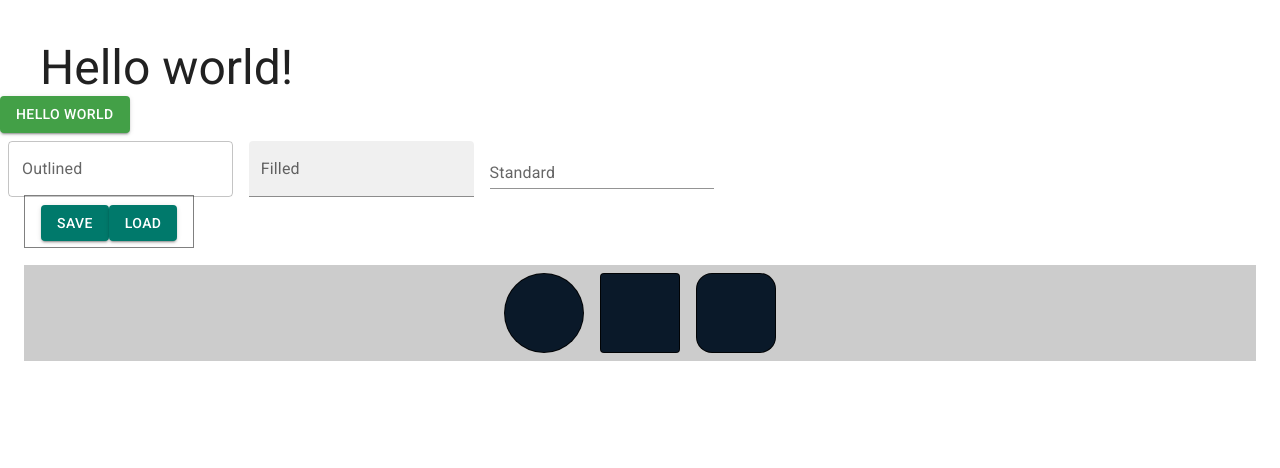
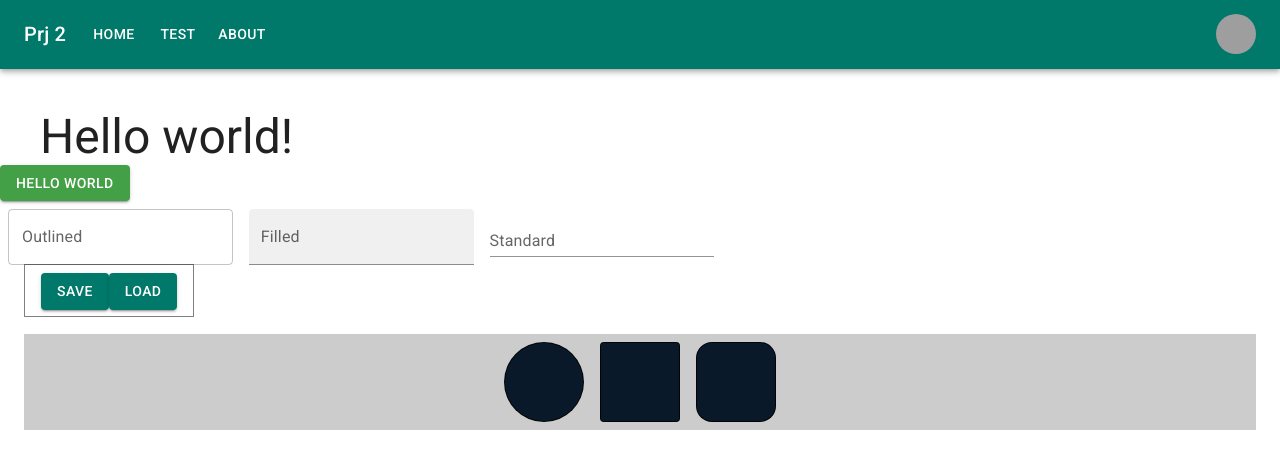
Before and after one commit to stamovm/practice2, a React (Create React App) app in the folder prj2/: page /test in a window 1280 px wide. Shown: the top 468 px of the page. Built offline with nearby package versions, Linux system fonts and the light colour scheme; grey boxes are pictures that could not be loaded.

Commit message:
Added Navigation

```diff
--- a/prj2/src/App.jsx
+++ b/prj2/src/App.jsx
@@ -1,15 +1,14 @@
 import React from 'react'
 import CssBaseline from '@mui/material/CssBaseline'
-import Button from '@mui/material/Button'
-import Typography from '@mui/material/Typography'
-import Box from '@mui/material/Box'
-import TextField from '@mui/material/TextField'
+
 import { Routes, Route, Link } from 'react-router-dom'
 
 import { createTheme, ThemeProvider } from '@mui/material/styles'
 import { green, teal } from '@mui/material/colors'
 
+import NavBar from './components/NavBar'
 import Home from './components/Home'
+import Test from './components/Test'
 
 const theme = createTheme({
   palette: {
@@ -21,65 +20,17 @@
     },
   },
 })
-const commonStyles = {
-  bgcolor: '#0a1929',
-  borderColor: 'text.primary',
-  m: 1,
-  border: 1,
-  width: '5rem',
-  height: '5rem',
-}
 
 const App = () => {
   return (
     <ThemeProvider theme={theme}>
       <CssBaseline />
+      <NavBar />
       <main>
-        <Typography variant="h3" mt={5} ml={5}>
-          {' '}
-          Hello world!
-        </Typography>
-        <Button
-          variant="contained"
-          color="secondary"
-          onClick={() => {
-            alert('clicked')
-          }}
-        >
-          Hello World
-        </Button>
-        <Box
-          component="form"
-          sx={{
-            '& > :not(style)': { m: 1, width: '25ch' },
-          }}
-          noValidate
-          autoComplete="off"
-        >
-          <TextField id="outlined-basic" label="Outlined" variant="outlined" />
-          <TextField id="filled-basic" label="Filled" variant="filled" />
-          <TextField id="standard-basic" label="Standard" variant="standard" />
-        </Box>
-        <Box component="span" sx={{ p: 2, m: 3, border: '1px solid grey' }}>
-          <Button variant="contained">Save</Button>
-          <Button variant="contained">load</Button>
-        </Box>
-        <Box
-          sx={{
-            display: 'flex',
-            justifyContent: 'center',
-            m: 3,
-            backgroundColor: '#ccc',
-          }}
-        >
-          <Box sx={{ ...commonStyles, borderRadius: '50%' }} />
-          <Box sx={{ ...commonStyles, borderRadius: 1 }} />
-          <Box sx={{ ...commonStyles, borderRadius: '16px' }} />
-
-          <Routes>
-            <Route path="/" element={<Home />} />
-          </Routes>
-        </Box>
+        <Routes>
+          <Route path="/" element={<Home />} />
+          <Route path="/test" element={<Test />} />
+        </Routes>
       </main>
     </ThemeProvider>
   )
--- /dev/null
+++ b/prj2/src/components/NavBar.jsx
@@ -0,0 +1,146 @@
+import * as React from 'react'
+import AppBar from '@mui/material/AppBar'
+import Box from '@mui/material/Box'
+import Toolbar from '@mui/material/Toolbar'
+import IconButton from '@mui/material/IconButton'
+import Typography from '@mui/material/Typography'
+import Menu from '@mui/material/Menu'
+import MenuIcon from '@mui/icons-material/Menu'
+import Container from '@mui/material/Container'
+import Avatar from '@mui/material/Avatar'
+import Button from '@mui/material/Button'
+import Tooltip from '@mui/material/Tooltip'
+import MenuItem from '@mui/material/MenuItem'
+import { useNavigate } from 'react-router-dom'
+
+const pages = ['Home', 'Test', 'About']
+const settings = ['Account', 'Dashboard', 'Logout']
+
+const NavBar = () => {
+  const [anchorElNav, setAnchorElNav] = React.useState(null)
+  const [anchorElUser, setAnchorElUser] = React.useState(null)
+  let navigate = useNavigate()
+
+  const handleOpenNavMenu = (event) => {
+    setAnchorElNav(event.currentTarget)
+  }
+  const handleOpenUserMenu = (event) => {
+    setAnchorElUser(event.currentTarget)
+  }
+
+  const handleCloseNavMenu = (event) => {
+    let myNav = event.currentTarget.innerText.toLowerCase()
+    console.log('clck', myNav)
+    if (myNav === 'home') navigate('/')
+    else navigate('/' + myNav)
+    setAnchorElNav(null)
+  }
+
+  const handleCloseUserMenu = () => {
+    setAnchorElUser(null)
+  }
+
+  return (
+    <AppBar position="static">
+      <Container maxWidth="xl">
+        <Toolbar disableGutters>
+          <Typography
+            variant="h6"
+            noWrap
+            component="div"
+            sx={{ mr: 2, display: { xs: 'none', md: 'flex' } }}
+          >
+            Prj 2
+          </Typography>
+
+          <Box sx={{ flexGrow: 1, display: { xs: 'flex', md: 'none' } }}>
+            <IconButton
+              size="large"
+              aria-label="account of current user"
+              aria-controls="menu-appbar"
+              aria-haspopup="true"
+              onClick={handleOpenNavMenu}
+              color="inherit"
+            >
+              <MenuIcon />
+            </IconButton>
+            <Menu
+              id="menu-appbar"
+              anchorEl={anchorElNav}
+              anchorOrigin={{
+                vertical: 'bottom',
+                horizontal: 'left',
+              }}
+              keepMounted
+              transformOrigin={{
+                vertical: 'top',
+                horizontal: 'left',
+              }}
+              open={Boolean(anchorElNav)}
+              onClose={handleCloseNavMenu}
+              sx={{
+                display: { xs: 'block', md: 'none' },
+              }}
+            >
+              {pages.map((page) => (
+                <MenuItem key={page} onClick={handleCloseNavMenu}>
+                  <Typography textAlign="center">{page}</Typography>
+                </MenuItem>
+              ))}
+            </Menu>
+          </Box>
+          <Typography
+            variant="h6"
+            noWrap
+            component="div"
+            sx={{ flexGrow: 1, display: { xs: 'flex', md: 'none' } }}
+          >
+            Prj 2
+          </Typography>
+          <Box sx={{ flexGrow: 1, display: { xs: 'none', md: 'flex' } }}>
+            {pages.map((page) => (
+              <Button
+                key={page}
+                onClick={handleCloseNavMenu}
+                sx={{ my: 2, color: 'white', display: 'block' }}
+              >
+                {page}
+              </Button>
+            ))}
+          </Box>
+
+          <Box sx={{ flexGrow: 0 }}>
+            <Tooltip title="Open settings">
+              <IconButton onClick={handleOpenUserMenu} sx={{ p: 0 }}>
+                <Avatar alt="Remy Sharp" src="/static/images/avatar/2.jpg" />
+              </IconButton>
+            </Tooltip>
+            <Menu
+              sx={{ mt: '45px' }}
+              id="menu-appbar"
+              anchorEl={anchorElUser}
+              anchorOrigin={{
+                vertical: 'top',
+                horizontal: 'right',
+              }}
+              keepMounted
+              transformOrigin={{
+                vertical: 'top',
+                horizontal: 'right',
+              }}
+              open={Boolean(anchorElUser)}
+              onClose={handleCloseUserMenu}
+            >
+              {settings.map((setting) => (
+                <MenuItem key={setting} onClick={handleCloseUserMenu}>
+                  <Typography textAlign="center">{setting}</Typography>
+                </MenuItem>
+              ))}
+            </Menu>
+          </Box>
+        </Toolbar>
+      </Container>
+    </AppBar>
+  )
+}
+export default NavBar
--- /dev/null
+++ b/prj2/src/components/Test.jsx
@@ -0,0 +1,63 @@
+import Button from '@mui/material/Button'
+import Typography from '@mui/material/Typography'
+import Box from '@mui/material/Box'
+import TextField from '@mui/material/TextField'
+
+const commonStyles = {
+  bgcolor: '#0a1929',
+  borderColor: 'text.primary',
+  m: 1,
+  border: 1,
+  width: '5rem',
+  height: '5rem',
+}
+
+const Test = () => {
+  return (
+    <div>
+      <Typography variant="h3" mt={5} ml={5}>
+        {' '}
+        Hello world!
+      </Typography>
+      <Button
+        variant="contained"
+        color="secondary"
+        onClick={() => {
+          alert('clicked')
+        }}
+      >
+        Hello World
+      </Button>
+      <Box
+        component="form"
+        sx={{
+          '& > :not(style)': { m: 1, width: '25ch' },
+        }}
+        noValidate
+        autoComplete="off"
+      >
+        <TextField id="outlined-basic" label="Outlined" variant="outlined" />
+        <TextField id="filled-basic" label="Filled" variant="filled" />
+        <TextField id="standard-basic" label="Standard" variant="standard" />
+      </Box>
+      <Box component="span" sx={{ p: 2, m: 3, border: '1px solid grey' }}>
+        <Button variant="contained">Save</Button>
+        <Button variant="contained">load</Button>
+      </Box>
+      <Box
+        sx={{
+          display: 'flex',
+          justifyContent: 'center',
+          m: 3,
+          backgroundColor: '#ccc',
+        }}
+      >
+        <Box sx={{ ...commonStyles, borderRadius: '50%' }} />
+        <Box sx={{ ...commonStyles, borderRadius: 1 }} />
+        <Box sx={{ ...commonStyles, borderRadius: '16px' }} />
+      </Box>
+    </div>
+  )
+}
+
+export default Test
```
